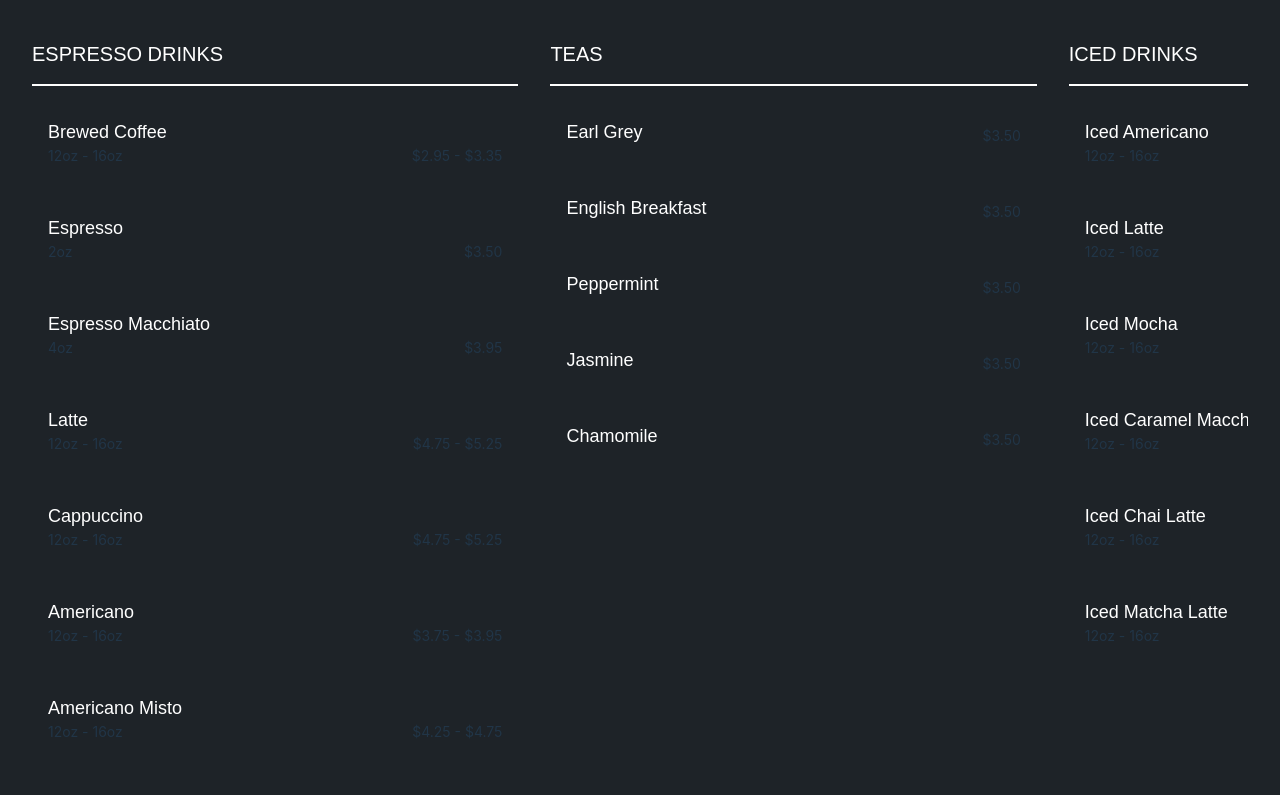
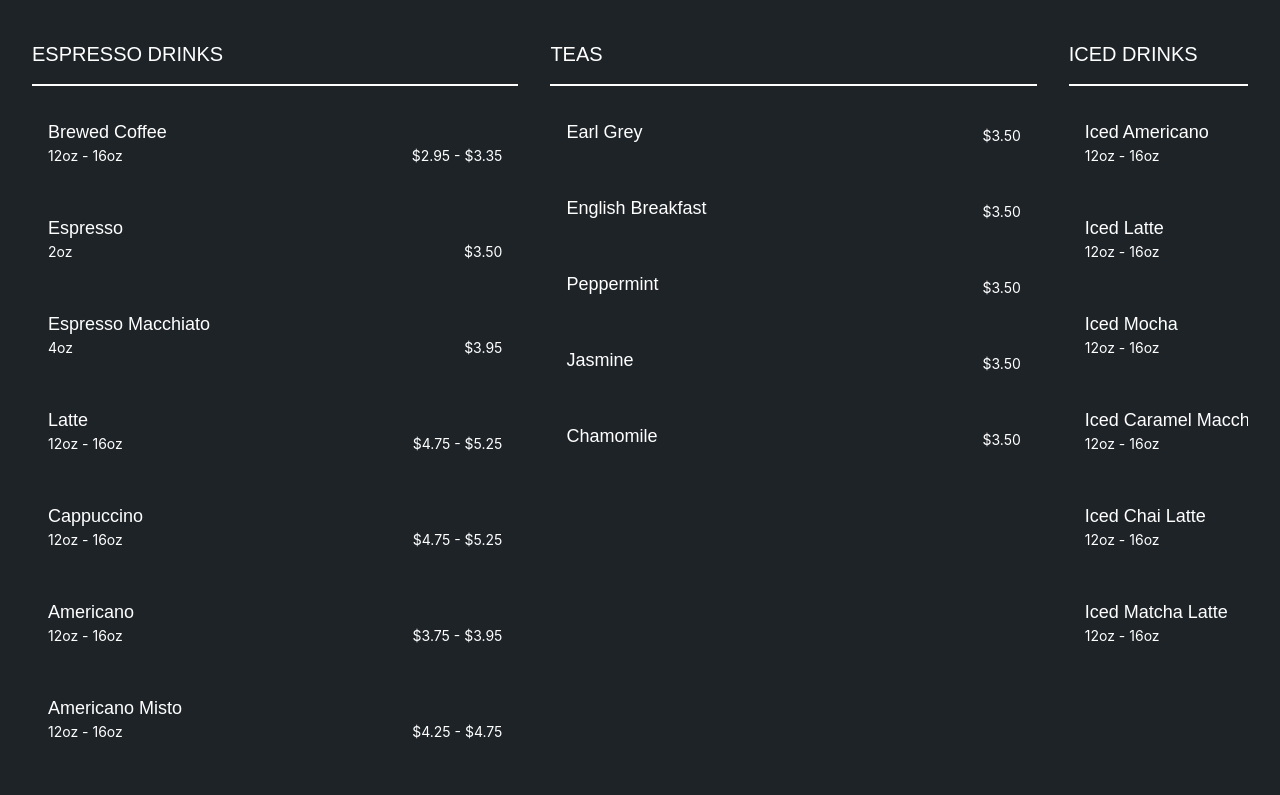
Before and after one commit to iamnikitakostin/la-la-island, a React (Vite) app: page / in a window 1280 px wide. Shown: the part 1680-2475 px from the top of the page. Built offline with nearby package versions, Linux system fonts and the light colour scheme.

Commit message:
finished

```diff
--- a/src/components/Hero.jsx
+++ b/src/components/Hero.jsx
@@ -11,12 +11,14 @@ const Hero = () => {
         className="max-w-[400px] mx-auto aspect-square"
       >
         <picture>
+          {/* Preload the smallest image for faster initial load */}
           <link
             rel="preload"
             as="image"
-            href="https://res.cloudinary.com/dr1aqzogg/image/upload/f_auto,q_auto/ljlw37nva0cp14guacyr"
+            href="https://res.cloudinary.com/dr1aqzogg/image/upload/w_50,f_auto,q_10/ljlw37nva0cp14guacyr"
             type="image/webp"
           />
+          {/* Responsive image sources */}
           <source
             srcSet="
               https://res.cloudinary.com/dr1aqzogg/image/upload/w_50,f_auto,q_10/ljlw37nva0cp14guacyr 50w,
@@ -26,6 +28,7 @@ const Hero = () => {
             sizes="(min-width: 768px) 500px, 300px"
             type="image/webp"
           />
+          {/* Fallback image */}
           <img
             src="https://res.cloudinary.com/dr1aqzogg/image/upload/w_300,f_auto,q_auto/fqb4bsim8bfkqbf4pscw"
             alt="app logo"
@@ -35,6 +38,7 @@ const Hero = () => {
             decoding="async"
             loading="eager"
             className="w-full transition-opacity duration-300 bg-gray-200"
+            style={{ contentVisibility: 'auto' }} // Improves rendering performance
             onLoad={(e) => {
               e.target.classList.add('opacity-100');
               e.target.classList.remove('opacity-0');
--- a/src/pages/Menu.jsx
+++ b/src/pages/Menu.jsx
@@ -112,10 +112,10 @@ function Menu() {
                   <div>
                     <p className="font-alt text-lg text-white">{item.title}</p>
                     {item.description && (
-                      <div className="text-sm text-gray-300">{item.description}</div>
+                      <div className="text-sm text-white">{item.description}</div>
                     )}
                   </div>
-                  <p className="text-sm text-gray-300">{item.price}</p>
+                  <p className="text-sm text-white">{item.price}</p>
                 </motion.div>
               ))}
             </div>
```
